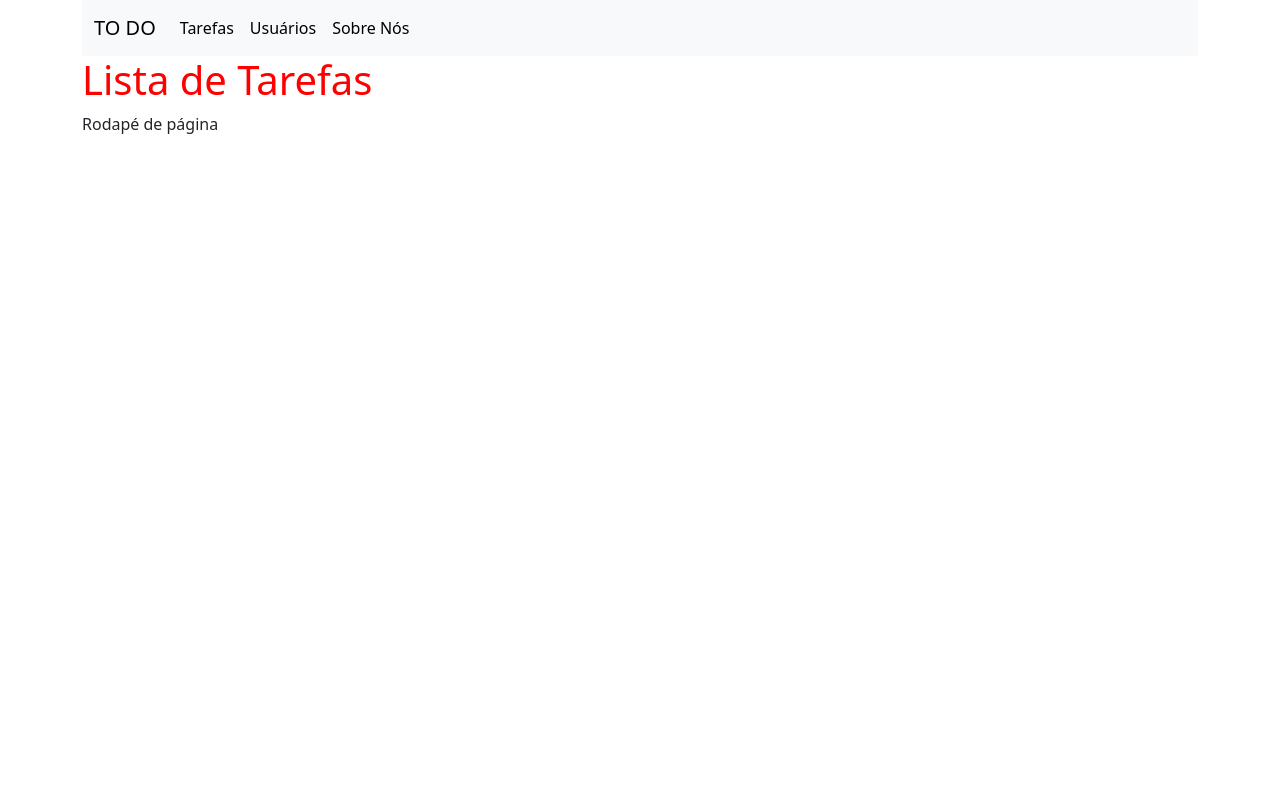
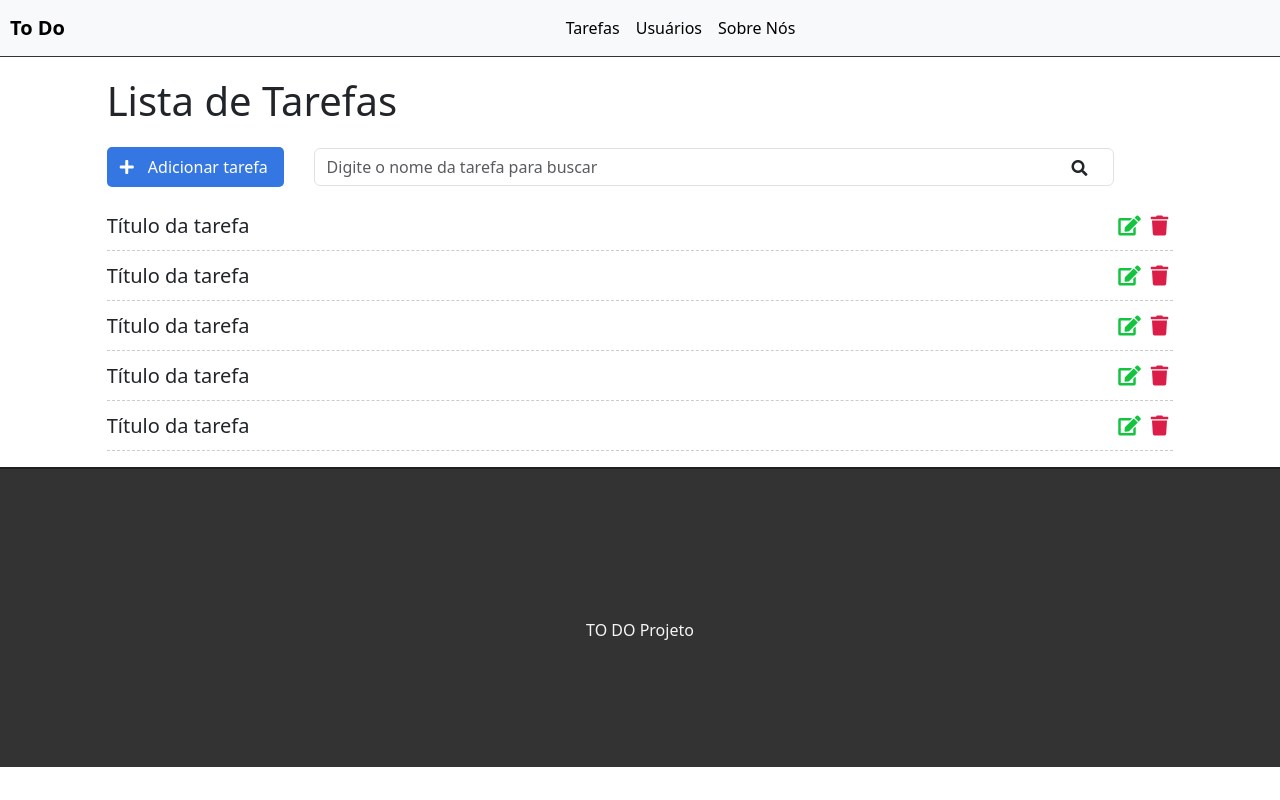
Before and after one commit to marimuniz42/TO-DO-Django, a Django app: page / in a window 1280 px wide. Run offline with Django 5.2, Linux system fonts and the light colour scheme.

Commit message:
Fazendo o Front

```diff
--- a/todo/tasks/static/css/styles.css
+++ b/todo/tasks/static/css/styles.css
@@ -1,3 +1,106 @@
-h1 {
-    color: red;
+.container-fluid {
+    padding: 0;
 }
+
+/* Navbar */
+
+.navbar {
+    border-bottom: 1px solid #333;
+    margin-bottom: 20px;
+}
+
+.navbar-nav {
+    margin: auto;
+}
+
+.navbar-brand {
+    font-weight: bold;
+    margin-left: 10px;
+}
+
+.navbar-light .navbar-nav a.nav-link {
+    color: #333;
+    letter-spacing: 1px;
+}
+
+/* Botão de adicionar */
+
+.add-div {
+    background-color: #3476e2;
+    cursor: pointer;
+    display: inline-block;
+    color: #FFF;
+    padding: 8px;
+    border-radius: 5px;
+    margin-right: 25px;
+}
+
+.fas.fa-plus {
+    color: #FFF;
+    margin-right: 10px;
+    margin-left: 5px;
+}
+
+/* Search */
+
+.fas.fa-search {
+    position: absolute;
+    top: 12px;
+    right: 26px;
+}
+
+.search-div {
+    padding: 0px;
+    margin-top: 15px;
+    margin-bottom: 15px;
+    display: inline-block;
+    position: relative;
+}
+
+/* Lista de tarefas */
+
+.list-div {
+    padding: 0;
+}
+
+.task-list {
+    padding-left: 0;
+}
+
+.task-item {
+    list-style: none;
+    font-size: 20px;
+    height: 50px;
+    padding-top: 10px;
+    border-bottom: 1px dashed #ccc;
+}
+
+.fas.fa-trash, .fas.fa-edit {
+    cursor: pointer;
+    margin: 5px;
+    font-size: 20px;
+    float: right;
+}
+
+.fas.fa-trash {
+    color: #db1e47;
+}
+
+.fas.fa-edit {
+    color: #13c43f;
+}
+
+/* Rodapé */
+
+footer {
+    background-color: #333;
+    height: 300px;
+    border-top: 2px solid #202020;
+}
+
+footer p {
+    color: #f5f5f5;
+    text-align: center;
+    top: 50%;
+    position: relative;
+}
--- a/todo/tasks/templates/base.html
+++ b/todo/tasks/templates/base.html
@@ -6,13 +6,14 @@
     <meta name="viewport" content="width=device-width, initial-scale=1.0">
     <title>{% block title %}{% endblock %}</title>
     <link href="https://cdn.jsdelivr.net/npm/bootstrap@5.3.3/dist/css/bootstrap.min.css" rel="stylesheet" integrity="sha384-QWTKZyjpPEjISv5WaRU9OFeRpok6YctnYmDr5pNlyT2bRjXh0JMhjY6hW+ALEwIH" crossorigin="anonymous">
+    <link rel="stylesheet" href="https://use.fontawesome.com/releases/v5.7.2/css/all.css" integrity="sha384-fnmOCqbTlWIlj8LyTjo7mOUStjsKC4pOpQbqyi7RrhN7udi9RwhKkMHpvLbHG9Sr" crossorigin="anonymous">
     <link rel="stylesheet" href="{% static 'css/styles.css' %}">
 </head>
 <body>
-    <div class="container">
+    <div class="container-fluid">
         <nav class="navbar navbar-expand-lg bg-body-tertiary">
             <div class="container-fluid">
-                <a class="navbar-brand" href="#">TO DO</a>
+                <a class="navbar-brand" href="#">To Do</a>
                 <button class="navbar-toggler" type="button" data-bs-toggle="collapse" data-bs-target="#navbarSupportedContent" aria-controls="navbarSupportedContent" aria-expanded="false" aria-label="Toggle navigation">
                     <span class="navbar-toggler-icon"></span>
                 </button>
@@ -32,10 +33,11 @@
                 </div>
             </div>
         </nav>
-        {% block context %}
-        {% endblock %}
+
+        {% block context %}{% endblock %}
+
         <footer>
-            <p>Rodapé de página</p>
+            <p>TO DO Projeto</p>
         </footer>
     </div>
     <script src="https://cdn.jsdelivr.net/npm/bootstrap@5.3.3/dist/js/bootstrap.bundle.min.js" integrity="sha384-YvpcrYf0tY3lHB60NNkmXc5s9fDVZLESaAA55NDzOxhy9GkcIdslK1eN7N6jIeHz" crossorigin="anonymous"></script>
--- a/todo/tasks/templates/tasks/list.html
+++ b/todo/tasks/templates/tasks/list.html
@@ -3,5 +3,41 @@
 {% block title %}Lista de Tarefas{% endblock %}
 
 {% block context %}
-<h1>Lista de Tarefas</h1>
+<div class="offset-1 col-10 list-div">
+    <h1>Lista de Tarefas</h1>
+    <div class="col-2 add-div">
+        <i class="fas fa-plus"></i> Adicionar tarefa
+    </div>
+    <div class="col-9 search-div">
+        <input class="form-control" type="text" id="search" placeholder="Digite o nome da tarefa para buscar">
+        <i class="fas fa-search"></i>
+    </div>
+    <ul class="task-list">
+        <li class="task-item">
+            <span>Título da tarefa</span>
+            <span><i class="fas fa-trash"></i></span>
+            <span><i class="fas fa-edit"></i></span>
+        </li>
+        <li class="task-item">
+            <span>Título da tarefa</span>
+            <span><i class="fas fa-trash"></i></span>
+            <span><i class="fas fa-edit"></i></span>
+        </li>
+        <li class="task-item">
+            <span>Título da tarefa</span>
+            <span><i class="fas fa-trash"></i></span>
+            <span><i class="fas fa-edit"></i></span>
+        </li>
+        <li class="task-item">
+            <span>Título da tarefa</span>
+            <span><i class="fas fa-trash"></i></span>
+            <span><i class="fas fa-edit"></i></span>
+        </li>
+        <li class="task-item">
+            <span>Título da tarefa</span>
+            <span><i class="fas fa-trash"></i></span>
+            <span><i class="fas fa-edit"></i></span>
+        </li>
+    </ul>
+</div>
 {% endblock %}
```
